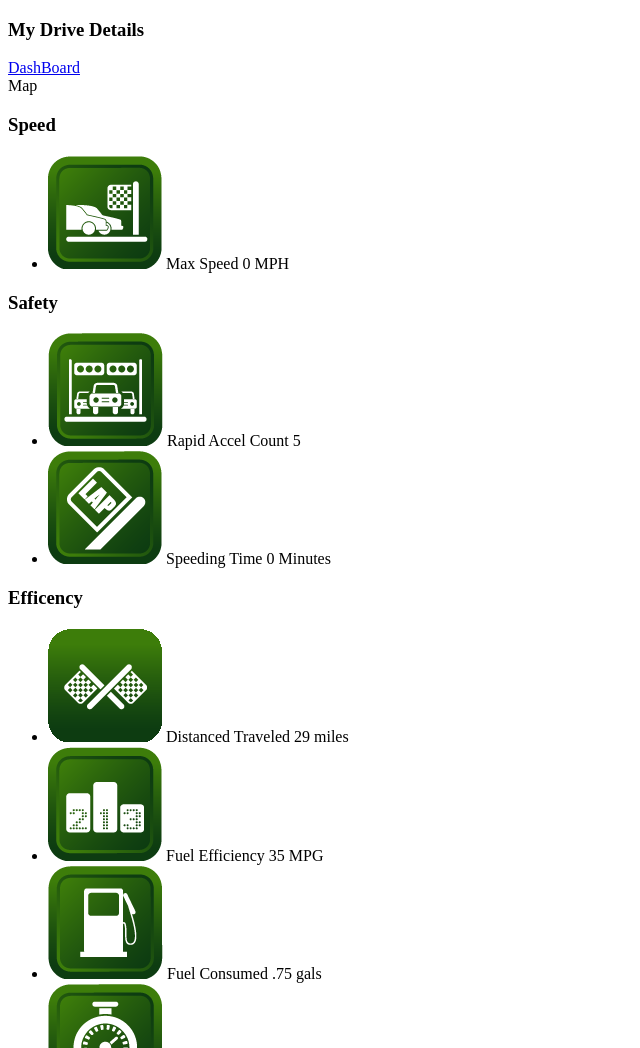
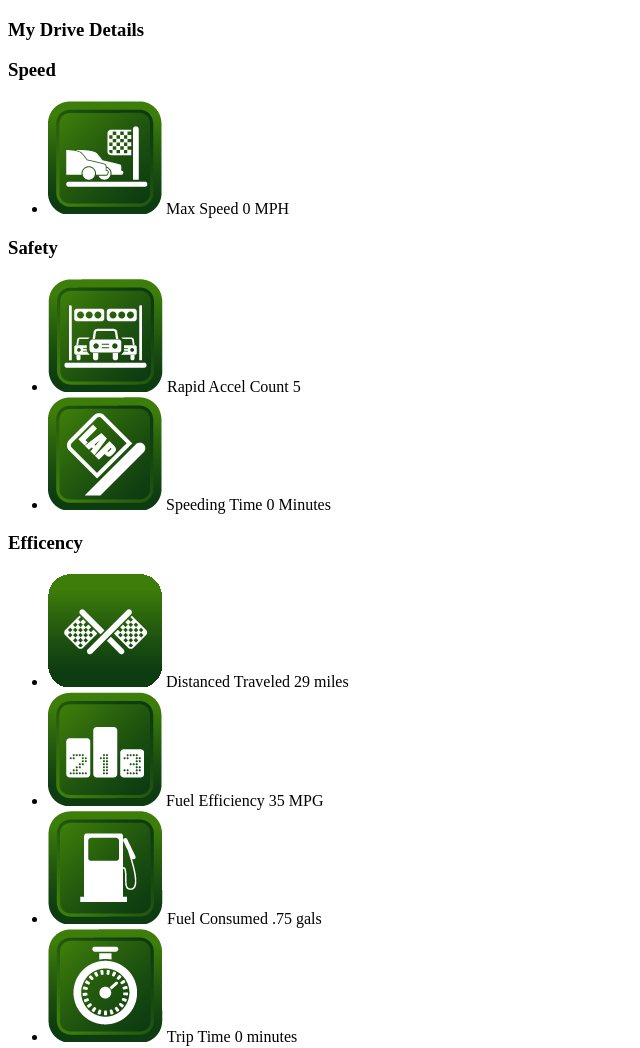
Before and after one commit to peterdisalvo/gbg-android, a plain HTML site: page assets/www/myDriveDetails.html in a window 1280 px wide. Shown: the top 1048 px of the page, without its empty margins (0-640 px from the left). Drawn offline with Linux system fonts and the light colour scheme; files whose address does not match are found by name.

Commit message:
driver results changes

```diff
--- a/assets/www/myDriveDetails.html
+++ b/assets/www/myDriveDetails.html
@@ -14,15 +14,6 @@ and open the template in the editor.
 			<h3>My Drive Details</h3>
 		</div>
 		<div data-role="content">
-			<div class="ui-grid-a">
-				<div class="ui-block-a">
-					<a data-role="button" href="dashboard.html"> DashBoard </a>
-				</div>
-				<div class="ui-block-b">
-					<a data-role="button" onclick="launchGoogleMapsActivity();">
-						Map </a>
-				</div>
-			</div>
 
 			<div data-role="collapsible-set">
 				<div data-role="collapsible" data-collapsed="true">
```
Also changed, not shown: assets/www/driveResults.html (+1 -1 lines).
